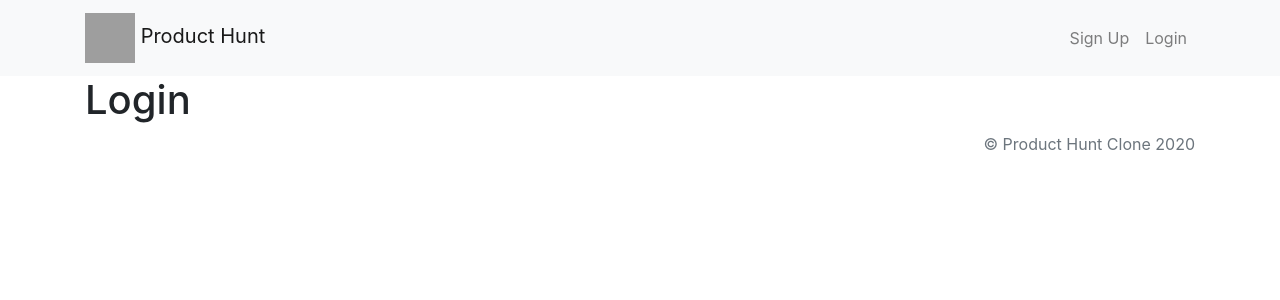
After one commit to FilipDimi/product-hunt-clone, a Django app: page /account/login in a window 1280 px wide. The commit adds this page. Shown: the top 300 px of the page. Run offline with Django 3.2, Linux system fonts and the light colour scheme; some libraries are stand-ins or nearby versions; grey boxes are pictures that could not be loaded.

Commit message:
Account URLs, Account templates and links on navbar

```diff
--- /dev/null
+++ b/account/templates/account/login.html
@@ -0,0 +1,5 @@
+{% extends 'base.html' %}
+
+{% block contect %}
+    <h1>Login</h1>
+{% endblock %}
--- /dev/null
+++ b/account/templates/account/signup.html
@@ -0,0 +1,5 @@
+{% extends 'base.html' %}
+
+{% block contect %}
+    <h1>Sign Up</h1>
+{% endblock %}
--- /dev/null
+++ b/account/urls.py
@@ -0,0 +1,9 @@
+from django.contrib import admin
+from django.urls import include, path
+from . import views
+
+urlpatterns = [
+    path('login', views.login, name='login'),
+    path('signup', views.signup, name='signup'),
+    path('logout', views.logout, name='logout'),
+]
--- a/account/views.py
+++ b/account/views.py
@@ -1,3 +1,14 @@
 from django.shortcuts import render
 
 # Create your views here.
+
+def login(request):
+    return render(request, 'account/login.html')
+
+
+def signup(request):
+    return render(request, 'account/signup.html')
+
+
+def logout(request):
+    return render(request, 'account/signup.html')
--- a/producthunt/templates/base.html
+++ b/producthunt/templates/base.html
@@ -46,8 +46,8 @@
                 </button>
                 <div class="collapse navbar-collapse" id="navbarNavAltMarkup">
                     <div class="navbar-nav ml-auto">
-                        <a target="_blank" class="nav-item nav-link" href="#">Sign Up</a>
-                        <a target="_blank" class="nav-item nav-link" href="#">Login</a>
+                        <a class="nav-item nav-link" href="{% url 'signup' %}">Sign Up</a>
+                        <a class="nav-item nav-link" href="{% url 'login' %}">Login</a>
                     </div>
                 </div>
             </div>
--- a/producthunt/urls.py
+++ b/producthunt/urls.py
@@ -1,23 +1,9 @@
-"""producthunt URL Configuration
-
-The `urlpatterns` list routes URLs to views. For more information please see:
-    https://docs.djangoproject.com/en/2.2/topics/http/urls/
-Examples:
-Function views
-    1. Add an import:  from my_app import views
-    2. Add a URL to urlpatterns:  path('', views.home, name='home')
-Class-based views
-    1. Add an import:  from other_app.views import Home
-    2. Add a URL to urlpatterns:  path('', Home.as_view(), name='home')
-Including another URLconf
-    1. Import the include() function: from django.urls import include, path
-    2. Add a URL to urlpatterns:  path('blog/', include('blog.urls'))
-"""
 from django.contrib import admin
-from django.urls import path
+from django.urls import include, path
 from product import views
 
 urlpatterns = [
     path('admin/', admin.site.urls),
-    path('', views.home, name='home')
+    path('', views.home, name='home'),
+    path('account/', include('account.urls'))
 ]
```
